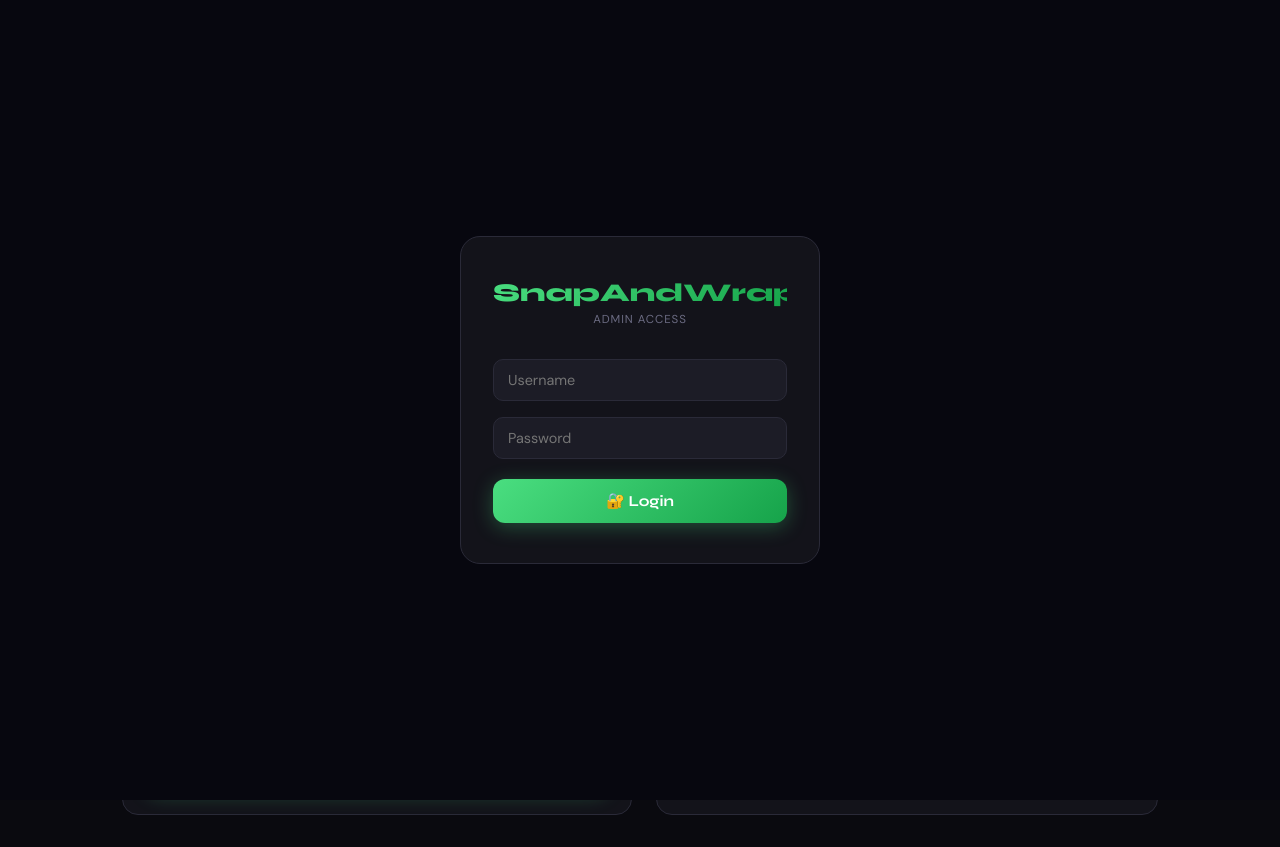
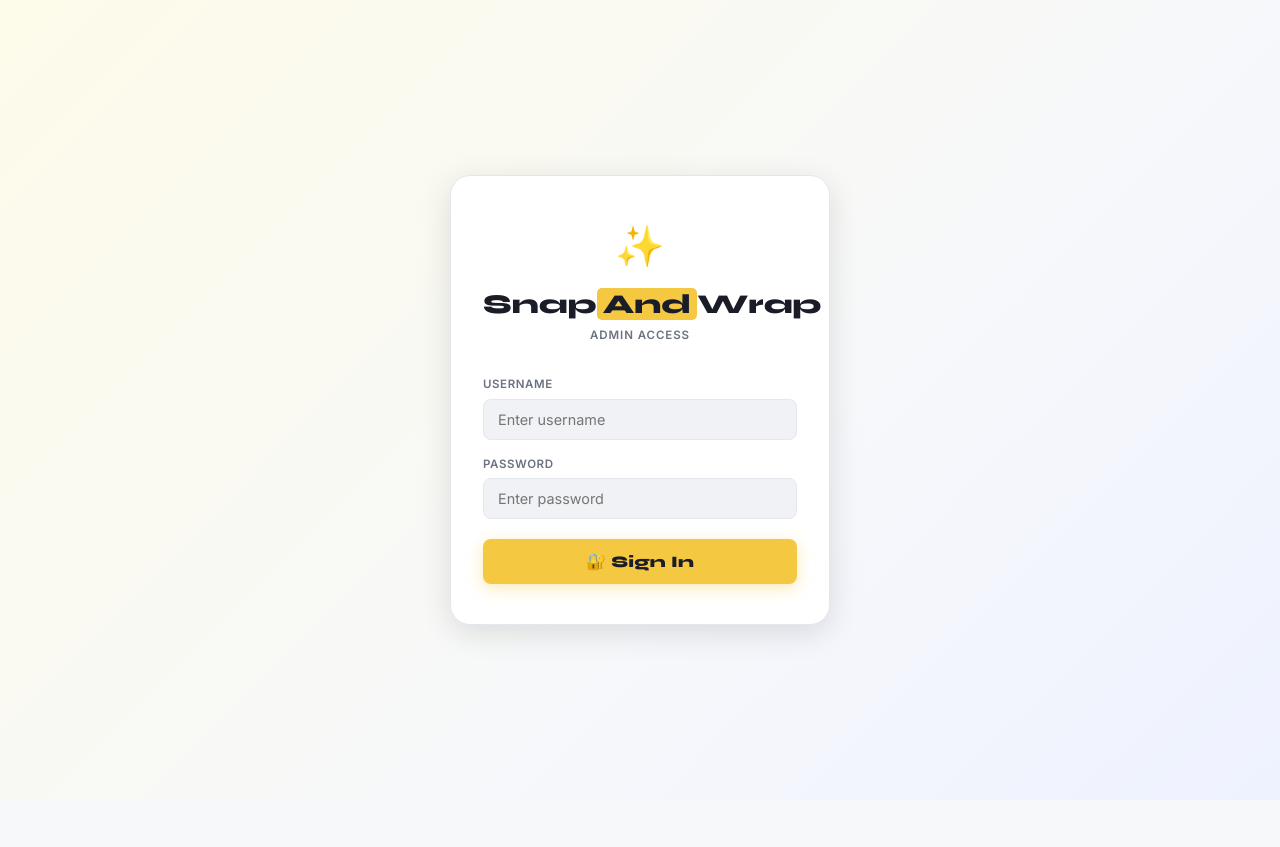
Before and after one commit to clientweb35-dotcom/Clientweb35, a plain HTML site: page admin.html in a window 1280 px wide. Drawn offline with Linux system fonts and the light colour scheme; no server answers.

Commit message:
Update admin.html

```diff
--- a/admin.html
+++ b/admin.html
@@ -9,127 +9,255 @@
 <script src="firebase-config.js"></script>
 <script src="https://cdnjs.cloudflare.com/ajax/libs/qrcodejs/1.0.0/qrcode.min.js"></script>
 <script src="https://cdn.jsdelivr.net/npm/mind-ar@1.2.5/dist/mindar-image.prod.js" type="module"></script>
-<link href="https://fonts.googleapis.com/css2?family=Syne:wght@700;800&family=DM+Sans:wght@400;500;600&display=swap" rel="stylesheet">
+<link href="https://fonts.googleapis.com/css2?family=Syne:wght@700;800&family=DM+Sans:wght@400;500;600&family=Inter:wght@400;500;600;700&display=swap" rel="stylesheet">
 <style>
+/* ── RESET ── */
 *{margin:0;padding:0;box-sizing:border-box}
-body{background:#0a0a0f;color:#f0f0f8;font-family:'DM Sans',sans-serif;min-height:100vh}
-header{padding:1.2rem 2rem;border-bottom:1px solid #2a2a38;display:flex;align-items:center;justify-content:space-between;background:#13131a}
-.logo{font-family:'Syne',sans-serif;font-size:1.4rem;font-weight:800;background:linear-gradient(135deg,#4ade80,#16a34a);-webkit-background-clip:text;-webkit-text-fill-color:transparent}
-.logo small{font-size:0.7rem;font-family:'DM Sans',sans-serif;font-weight:400;-webkit-text-fill-color:#6b6b82;display:block}
-.stats{display:flex;gap:1.5rem;text-align:right}
-.snum{font-family:'Syne',sans-serif;font-size:1.4rem;font-weight:700;color:#4ade80}
-.slbl{font-size:0.7rem;color:#6b6b82;text-transform:uppercase}
-.wrap{max-width:1100px;margin:0 auto;padding:2rem}
+
+/* ── TOKENS ── */
+:root{
+  --brand:#F5C842;
+  --brand-dark:#D4A800;
+  --brand-light:#FFF8DC;
+  --bg:#F7F8FA;
+  --surface:#FFFFFF;
+  --surface2:#F0F2F5;
+  --border:#E4E7EE;
+  --text:#1A1D27;
+  --text-muted:#6B7280;
+  --text-light:#9CA3AF;
+  --green:#16A34A;
+  --green-bg:#F0FDF4;
+  --red:#DC2626;
+  --red-bg:#FEF2F2;
+  --shadow-sm:0 1px 3px rgba(0,0,0,.06),0 1px 2px rgba(0,0,0,.04);
+  --shadow:0 4px 16px rgba(0,0,0,.08);
+  --shadow-lg:0 8px 32px rgba(0,0,0,.12);
+  --radius:14px;
+  --radius-sm:8px;
+  --radius-lg:20px;
+}
+
+/* ── BASE ── */
+body{background:var(--bg);color:var(--text);font-family:'Inter','DM Sans',sans-serif;min-height:100vh;font-size:14px;line-height:1.5}
+
+/* ── HEADER ── */
+header{
+  padding:0 2rem;height:64px;border-bottom:1px solid var(--border);
+  display:flex;align-items:center;justify-content:space-between;
+  background:var(--surface);box-shadow:var(--shadow-sm);position:sticky;top:0;z-index:50;
+}
+.logo{font-family:'Syne',sans-serif;font-size:1.25rem;font-weight:800;color:var(--text);display:flex;align-items:center;gap:10px}
+.logo-badge{background:var(--brand);color:var(--text);font-size:0.6rem;font-family:'Inter',sans-serif;font-weight:700;padding:2px 7px;border-radius:30px;text-transform:uppercase;letter-spacing:.06em;vertical-align:middle}
+.logo small{font-size:0.68rem;font-family:'Inter',sans-serif;font-weight:500;color:var(--text-muted);display:block;margin-top:1px}
+
+.stats{display:flex;gap:8px}
+.stat-pill{background:var(--surface2);border:1px solid var(--border);border-radius:30px;padding:6px 16px;display:flex;align-items:center;gap:8px}
+.snum{font-family:'Syne',sans-serif;font-size:1.1rem;font-weight:800;color:var(--text)}
+.slbl{font-size:0.68rem;color:var(--text-muted);text-transform:uppercase;letter-spacing:.05em;font-weight:500}
+
+/* ── LAYOUT ── */
+.wrap{max-width:1160px;margin:0 auto;padding:2rem 1.5rem}
 .grid{display:grid;grid-template-columns:1fr 1fr;gap:1.5rem}
-@media(max-width:700px){.grid{grid-template-columns:1fr}}
-.card{background:#13131a;border:1px solid #2a2a38;border-radius:16px;padding:1.5rem}
-.ctitle{font-family:'Syne',sans-serif;font-size:1rem;font-weight:700;margin-bottom:1.2rem;padding-left:10px;border-left:4px solid #4ade80}
-.lbl{font-size:0.78rem;color:#6b6b82;text-transform:uppercase;letter-spacing:.04em;display:block;margin-bottom:5px}
-.inp{width:100%;padding:10px 14px;background:#1c1c26;border:1px solid #2a2a38;border-radius:10px;color:#f0f0f8;font-size:0.9rem;outline:none;margin-bottom:1rem;font-family:'DM Sans',sans-serif}
-.inp:focus{border-color:#4ade80}
+@media(max-width:720px){.grid{grid-template-columns:1fr}.stats{display:none}}
 
-/* FILE UPLOAD - simplest possible approach */
+/* ── HOWTO BANNER ── */
+.howto{
+  background:var(--brand-light);border:1.5px solid var(--brand);border-radius:var(--radius);
+  padding:1rem 1.25rem;margin-bottom:1.5rem;display:flex;gap:1rem;align-items:flex-start;
+  counter-reset:step;
+}
+.howto-icon{font-size:1.4rem;flex-shrink:0;margin-top:2px}
+.howto-body{}
+.howto-title{font-size:0.8rem;font-weight:700;color:var(--brand-dark);text-transform:uppercase;letter-spacing:.06em;margin-bottom:6px}
+.howto-steps{display:flex;flex-direction:column;gap:4px}
+.howto-step{font-size:0.8rem;color:#555;padding-left:1.3rem;position:relative;line-height:1.5}
+.howto-step::before{content:counter(step);counter-increment:step;position:absolute;left:0;color:var(--brand-dark);font-weight:800}
+a.hlink{color:var(--brand-dark);text-decoration:underline;font-weight:600}
+
+/* ── CARD ── */
+.card{
+  background:var(--surface);border:1px solid var(--border);border-radius:var(--radius);
+  padding:1.5rem;box-shadow:var(--shadow-sm);
+}
+.ctitle{
+  font-family:'Syne',sans-serif;font-size:0.95rem;font-weight:800;
+  color:var(--text);margin-bottom:1.25rem;display:flex;align-items:center;gap:8px;
+}
+.ctitle::before{content:'';width:4px;height:18px;background:var(--brand);border-radius:2px;display:inline-block;flex-shrink:0}
+
+/* ── FORM FIELDS ── */
+.lbl{font-size:0.72rem;color:var(--text-muted);font-weight:600;text-transform:uppercase;letter-spacing:.05em;display:block;margin-bottom:5px}
+.inp{
+  width:100%;padding:10px 13px;background:var(--surface2);border:1.5px solid var(--border);
+  border-radius:var(--radius-sm);color:var(--text);font-size:0.88rem;outline:none;
+  margin-bottom:1rem;font-family:'Inter','DM Sans',sans-serif;transition:border-color .15s,box-shadow .15s;
+}
+.inp:focus{border-color:var(--brand);box-shadow:0 0 0 3px rgba(245,200,66,.18);background:var(--surface)}
+.inp[readonly]{color:var(--text-muted);background:var(--surface2)}
+
+/* ── FILE UPLOAD ── */
 .fgroup{margin-bottom:1rem}
 .fgroup .lbl{margin-bottom:6px}
-.frow{display:flex;align-items:center;gap:8px;background:#1c1c26;border:1px solid #2a2a38;border-radius:10px;padding:8px 12px}
-.frow.done{border-color:#22c55e}
-.ficon{font-size:1.3rem;flex-shrink:0}
-.fname{flex:1;font-size:0.82rem;color:#6b6b82;overflow:hidden;text-overflow:ellipsis;white-space:nowrap}
-.fname.ok{color:#22c55e}
-.mindstatus{display:flex;align-items:center;gap:6px;font-size:0.76rem;color:#6b6b82;margin-top:6px;padding-left:2px}
-.mindstatus.working{color:#4ade80}
+.frow{
+  display:flex;align-items:center;gap:8px;background:var(--surface2);
+  border:1.5px solid var(--border);border-radius:var(--radius-sm);padding:8px 12px;
+  transition:border-color .2s;
+}
+.frow.done{border-color:var(--green);background:var(--green-bg)}
+.ficon{font-size:1.2rem;flex-shrink:0}
+.fname{flex:1;font-size:0.8rem;color:var(--text-muted);overflow:hidden;text-overflow:ellipsis;white-space:nowrap}
+.fname.ok{color:var(--green);font-weight:500}
+
+.mindstatus{display:flex;align-items:center;gap:6px;font-size:0.75rem;color:var(--text-muted);margin-top:6px;padding-left:2px}
+.mindstatus.working{color:#D97706}
 .mindstatus.working span:first-child{display:inline-block;animation:spinTxt 1s linear infinite}
-.mindstatus.ok{color:#22c55e}
-.mindstatus.err{color:#f87171}
+.mindstatus.ok{color:var(--green);font-weight:500}
+.mindstatus.err{color:var(--red)}
 @keyframes spinTxt{to{transform:rotate(360deg)}}
-/* The actual file input - visible, styled as a button */
+
 .finput{
-  padding:5px 12px;border-radius:8px;border:1px solid #4ade80;
-  background:transparent;color:#4ade80;font-size:0.75rem;
-  cursor:pointer;font-family:'DM Sans',sans-serif;flex-shrink:0;
-  /* Override default file input styling */
-  width:auto;
+  padding:5px 12px;border-radius:6px;border:1.5px solid var(--brand);
+  background:transparent;color:var(--brand-dark);font-size:0.74rem;
+  cursor:pointer;font-family:'Inter','DM Sans',sans-serif;flex-shrink:0;width:auto;
+  font-weight:600;
 }
 .finput::file-selector-button{
-  padding:4px 10px;border-radius:6px;border:none;
-  background:linear-gradient(135deg,#4ade80,#16a34a);
-  color:#fff;font-size:0.75rem;cursor:pointer;
-  font-family:'DM Sans',sans-serif;margin-right:6px;
+  padding:4px 10px;border-radius:5px;border:none;
+  background:var(--brand);color:var(--text);font-size:0.74rem;font-weight:700;
+  cursor:pointer;font-family:'Inter','DM Sans',sans-serif;margin-right:6px;
 }
 .finput::-webkit-file-upload-button{
-  padding:4px 10px;border-radius:6px;border:none;
-  background:linear-gradient(135deg,#4ade80,#16a34a);
-  color:#fff;font-size:0.75rem;cursor:pointer;
-  font-family:'DM Sans',sans-serif;margin-right:6px;
+  padding:4px 10px;border-radius:5px;border:none;
+  background:var(--brand);color:var(--text);font-size:0.74rem;font-weight:700;
+  cursor:pointer;font-family:'Inter','DM Sans',sans-serif;margin-right:6px;
 }
 
+/* ── PROGRESS ── */
 .pbar{display:none;margin-bottom:1rem}
-.plbl{font-size:0.75rem;color:#6b6b82;margin-bottom:5px}
-.pbg{height:6px;background:#2a2a38;border-radius:3px;overflow:hidden}
-.pfill{height:100%;background:linear-gradient(90deg,#4ade80,#16a34a);width:0%;transition:width .3s;border-radius:3px}
+.plbl{font-size:0.73rem;color:var(--text-muted);margin-bottom:5px;font-weight:500}
+.pbg{height:6px;background:var(--surface2);border-radius:3px;overflow:hidden;border:1px solid var(--border)}
+.pfill{height:100%;background:linear-gradient(90deg,var(--brand),var(--brand-dark));width:0%;transition:width .3s;border-radius:3px}
 
-.sbtn{width:100%;padding:13px;border:none;border-radius:12px;font-family:'Syne',sans-serif;font-size:0.95rem;font-weight:700;cursor:pointer;background:linear-gradient(135deg,#4ade80,#16a34a);color:#fff;box-shadow:0 4px 20px rgba(74,222,128,.3)}
-.sbtn:disabled{opacity:.4;cursor:not-allowed}
-.smsg{padding:10px 14px;border-radius:10px;font-size:0.85rem;margin-top:10px;display:none}
-.smsg.ok{background:#052e16;color:#22c55e;border:1px solid #166534}
-.smsg.err{background:#2d0a0a;color:#f87171;border:1px solid #7f1d1d}
-.smsg.ld{background:#102818;color:#4ade80;border:1px solid #14532d}
+/* ── SUBMIT BUTTON ── */
+.sbtn{
+  width:100%;padding:13px;border:none;border-radius:var(--radius-sm);
+  font-family:'Syne',sans-serif;font-size:0.95rem;font-weight:800;cursor:pointer;
+  background:var(--brand);color:var(--text);
+  box-shadow:0 4px 16px rgba(245,200,66,.35);
+  transition:background .15s,box-shadow .15s,transform .1s;
+  letter-spacing:.01em;
+}
+.sbtn:hover{background:var(--brand-dark);box-shadow:0 6px 20px rgba(245,200,66,.45);transform:translateY(-1px)}
+.sbtn:active{transform:translateY(0)}
+.sbtn:disabled{opacity:.45;cursor:not-allowed;transform:none}
 
-.htable{width:100%;border-collapse:collapse;font-size:0.83rem}
-.htable th{padding:9px 12px;text-align:left;color:#6b6b82;font-size:0.72rem;text-transform:uppercase;border-bottom:1px solid #2a2a38;font-weight:500}
-.htable td{padding:11px 12px;border-bottom:1px solid #2a2a38;vertical-align:middle}
+/* ── STATUS MESSAGES ── */
+.smsg{padding:10px 14px;border-radius:var(--radius-sm);font-size:0.84rem;margin-top:10px;display:none;font-weight:500}
+.smsg.ok{background:var(--green-bg);color:var(--green);border:1.5px solid #BBF7D0}
+.smsg.err{background:var(--red-bg);color:var(--red);border:1.5px solid #FECACA}
+.smsg.ld{background:#FFFBEB;color:#92400E;border:1.5px solid #FDE68A}
+
+/* ── TABLE ── */
+.htable{width:100%;border-collapse:collapse;font-size:0.82rem}
+.htable th{
+  padding:9px 12px;text-align:left;color:var(--text-muted);font-size:0.69rem;
+  text-transform:uppercase;letter-spacing:.06em;font-weight:700;
+  background:var(--surface2);border-bottom:1px solid var(--border);
+}
+.htable th:first-child{border-radius:var(--radius-sm) 0 0 0}
+.htable th:last-child{border-radius:0 var(--radius-sm) 0 0}
+.htable td{padding:11px 12px;border-bottom:1px solid var(--border);vertical-align:middle;color:var(--text)}
 .htable tr:last-child td{border-bottom:none}
-.htable tr:hover td{background:#1c1c26}
-.qbtn{padding:5px 10px;border-radius:8px;border:1px solid #4ade80;background:transparent;color:#4ade80;font-size:0.75rem;cursor:pointer;font-family:'DM Sans',sans-serif}
-.dbtn{padding:4px 9px;border-radius:8px;border:1px solid #7f1d1d;background:transparent;color:#f87171;font-size:0.72rem;cursor:pointer;font-family:'DM Sans',sans-serif;margin-left:4px}
-.empty{text-align:center;padding:2.5rem;color:#6b6b82;font-size:0.88rem}
+.htable tbody tr:hover td{background:#F9FAFB}
 
-.modal{display:none;position:fixed;inset:0;background:rgba(0,0,0,.85);z-index:100;align-items:center;justify-content:center}
+.qbtn{
+  padding:5px 11px;border-radius:6px;border:none;
+  background:var(--brand);color:var(--text);font-size:0.73rem;cursor:pointer;
+  font-family:'Inter','DM Sans',sans-serif;font-weight:700;
+  transition:background .15s;
+}
+.qbtn:hover{background:var(--brand-dark)}
+.dbtn{
+  padding:4px 9px;border-radius:6px;border:1.5px solid #FECACA;background:transparent;
+  color:var(--red);font-size:0.71rem;cursor:pointer;
+  font-family:'Inter','DM Sans',sans-serif;font-weight:600;margin-left:4px;
+  transition:background .15s;
+}
+.dbtn:hover{background:var(--red-bg)}
+.empty{text-align:center;padding:3rem 1rem;color:var(--text-muted);font-size:0.88rem}
+.empty::before{content:'📭';display:block;font-size:2rem;margin-bottom:.75rem}
+
+/* ── QR MODAL ── */
+.modal{display:none;position:fixed;inset:0;background:rgba(15,15,25,.55);backdrop-filter:blur(4px);z-index:100;align-items:center;justify-content:center;padding:1rem}
 .modal.open{display:flex}
-.mbox{background:#13131a;border:1px solid #2a2a38;border-radius:20px;padding:2rem;text-align:center;max-width:320px;width:90%}
-.mtitle{font-family:'Syne',sans-serif;font-weight:700;font-size:1.1rem;margin-bottom:4px}
-.msub{font-size:0.78rem;color:#6b6b82;margin-bottom:1.2rem}
-#qrc{margin:0 auto 1rem;background:#fff;padding:12px;border-radius:12px;display:inline-block}
-.mlink{font-size:0.7rem;color:#4ade80;word-break:break-all;background:#1c1c26;padding:7px 10px;border-radius:8px;margin-bottom:10px;cursor:pointer;border:1px solid #2a2a38;display:block}
-.mcls{padding:8px 20px;border-radius:10px;border:1px solid #2a2a38;background:transparent;color:#6b6b82;cursor:pointer;font-family:'DM Sans',sans-serif;font-size:0.85rem;margin-top:6px}
+.mbox{
+  background:var(--surface);border:1px solid var(--border);border-radius:var(--radius-lg);
+  padding:2rem;text-align:center;max-width:340px;width:100%;
+  box-shadow:var(--shadow-lg);
+}
+.mbox-header{margin-bottom:1.25rem}
+.mtitle{font-family:'Syne',sans-serif;font-weight:800;font-size:1.15rem;margin-bottom:3px;color:var(--text)}
+.msub{font-size:0.77rem;color:var(--text-muted);font-family:'Inter',sans-serif}
+#qrc{margin:0 auto 1rem;background:#fff;padding:12px;border-radius:12px;display:inline-block;border:1px solid var(--border)}
+.mlink{
+  font-size:0.7rem;color:var(--brand-dark);word-break:break-all;
+  background:var(--brand-light);padding:8px 10px;border-radius:var(--radius-sm);
+  margin-bottom:10px;cursor:pointer;border:1.5px solid var(--brand);display:block;
+  font-weight:600;transition:background .15s;
+}
+.mlink:hover{background:#FFF0A0}
+.whatsapp-hint{font-size:0.71rem;color:var(--text-muted);margin-bottom:12px;background:var(--green-bg);padding:6px 10px;border-radius:6px;border:1px solid #BBF7D0}
+.mcls{
+  padding:9px 22px;border-radius:var(--radius-sm);border:1.5px solid var(--border);
+  background:transparent;color:var(--text-muted);cursor:pointer;
+  font-family:'Inter','DM Sans',sans-serif;font-size:0.85rem;font-weight:600;
+  transition:background .15s,color .15s;
+}
+.mcls:hover{background:var(--surface2);color:var(--text)}
 
-.howto{background:#1c1c26;border:1px solid #2a2a38;border-radius:12px;padding:1rem 1.2rem;margin-bottom:1.5rem}
-.howto-title{font-size:0.82rem;font-weight:600;color:#4ade80;margin-bottom:8px}
-.howto-step{font-size:0.8rem;color:#6b6b82;margin-bottom:5px;padding-left:1rem;position:relative;line-height:1.5}
-.howto-step::before{content:counter(step);counter-increment:step;position:absolute;left:0;color:#4ade80;font-weight:700}
-.howto{counter-reset:step}
-a.hlink{color:#4ade80;text-decoration:none;font-weight:600}
-
-/* LOGIN SCREEN */
+/* ── LOGIN SCREEN ── */
 #login-screen{
-  position:fixed;inset:0;z-index:99999;background:#07070f;
+  position:fixed;inset:0;z-index:99999;
+  background:linear-gradient(135deg,#FDFBE9 0%,#F7F8FA 60%,#EEF2FF 100%);
   display:flex;align-items:center;justify-content:center;padding:1.5rem;
 }
 #login-screen.hide{display:none}
 .lbox{
-  background:#13131a;border:1px solid #2a2a38;border-radius:20px;
-  padding:2.5rem 2rem;width:100%;max-width:360px;text-align:center;
+  background:var(--surface);border:1px solid var(--border);border-radius:var(--radius-lg);
+  padding:2.5rem 2rem;width:100%;max-width:380px;text-align:center;
+  box-shadow:var(--shadow-lg);
 }
-.lbox .brand{font-family:'Syne',sans-serif;font-size:1.6rem;font-weight:800;
-  background:linear-gradient(135deg,#4ade80,#16a34a);
-  -webkit-background-clip:text;-webkit-text-fill-color:transparent;margin-bottom:4px}
-.lbox .ltag{font-size:0.72rem;color:#6b6b82;letter-spacing:.08em;text-transform:uppercase;margin-bottom:2rem}
+.login-logo-wrap{margin-bottom:1.5rem}
+.login-emoji{font-size:2.5rem;margin-bottom:.5rem;display:block}
+.lbox .brand{
+  font-family:'Syne',sans-serif;font-size:1.7rem;font-weight:800;color:var(--text);
+  margin-bottom:2px;
+}
+.lbox .brand span{
+  background:var(--brand);padding:0 6px;border-radius:5px;display:inline;
+}
+.lbox .ltag{font-size:0.72rem;color:var(--text-muted);letter-spacing:.08em;text-transform:uppercase;margin-bottom:2rem;font-weight:600}
+.linp-wrap{text-align:left;margin-bottom:1rem}
+.linp-wrap .lbl{margin-bottom:5px}
 .linp{
-  width:100%;padding:11px 14px;background:#1c1c26;border:1px solid #2a2a38;
-  border-radius:10px;color:#f0f0f8;font-size:0.9rem;outline:none;
-  margin-bottom:1rem;font-family:'DM Sans',sans-serif;text-align:left;
+  width:100%;padding:11px 14px;background:var(--surface2);border:1.5px solid var(--border);
+  border-radius:var(--radius-sm);color:var(--text);font-size:0.9rem;outline:none;
+  font-family:'Inter','DM Sans',sans-serif;transition:border-color .15s,box-shadow .15s;
 }
-.linp:focus{border-color:#4ade80}
+.linp:focus{border-color:var(--brand);box-shadow:0 0 0 3px rgba(245,200,66,.2);background:var(--surface)}
 .lbtn{
-  width:100%;padding:13px;border:none;border-radius:12px;
-  font-family:'Syne',sans-serif;font-size:0.95rem;font-weight:700;
-  cursor:pointer;background:linear-gradient(135deg,#4ade80,#16a34a);
-  color:#fff;box-shadow:0 4px 20px rgba(74,222,128,.3);margin-top:4px;
+  width:100%;padding:13px;border:none;border-radius:var(--radius-sm);
+  font-family:'Syne',sans-serif;font-size:1rem;font-weight:800;
+  cursor:pointer;background:var(--brand);color:var(--text);
+  box-shadow:0 4px 16px rgba(245,200,66,.4);margin-top:4px;
+  transition:background .15s,box-shadow .15s,transform .1s;letter-spacing:.01em;
 }
+.lbtn:hover{background:var(--brand-dark);box-shadow:0 6px 24px rgba(245,200,66,.5);transform:translateY(-1px)}
 .lerr{
-  margin-top:10px;padding:9px 14px;border-radius:10px;
-  background:#2d0a0a;color:#f87171;border:1px solid #7f1d1d;
-  font-size:0.82rem;display:none;
+  margin-top:10px;padding:9px 14px;border-radius:var(--radius-sm);
+  background:var(--red-bg);color:var(--red);border:1.5px solid #FECACA;
+  font-size:0.82rem;display:none;font-weight:500;
 }
 </style>
 </head>
@@ -137,29 +265,56 @@
 <!-- LOGIN SCREEN -->
 <div id="login-screen">
   <div class="lbox">
-    <div class="brand">SnapAndWrap</div>
-    <div class="ltag">Admin Access</div>
-    <input class="linp" type="text" id="l-user" placeholder="Username" autocomplete="username">
-    <input class="linp" type="password" id="l-pass" placeholder="Password" autocomplete="current-password">
-    <button class="lbtn" onclick="doLogin()">🔐 Login</button>
+    <div class="login-logo-wrap">
+      <span class="login-emoji">✨</span>
+      <div class="brand">Snap<span>And</span>Wrap</div>
+      <div class="ltag">Admin Access</div>
+    </div>
+    <div class="linp-wrap">
+      <span class="lbl">Username</span>
+      <input class="linp" type="text" id="l-user" placeholder="Enter username" autocomplete="username">
+    </div>
+    <div class="linp-wrap">
+      <span class="lbl">Password</span>
+      <input class="linp" type="password" id="l-pass" placeholder="Enter password" autocomplete="current-password">
+    </div>
+    <button class="lbtn" onclick="doLogin()">🔐 Sign In</button>
     <div class="lerr" id="l-err">Incorrect username or password.</div>
   </div>
 </div>
 
 <header>
-  <div class="logo">SnapAndWrap <small>Admin Dashboard</small></div>
+  <div class="logo">
+    SnapAndWrap <span class="logo-badge">Admin</span>
+    <small>Dashboard</small>
+  </div>
   <div class="stats">
-    <div><div class="snum" id="total-orders">0</div><div class="slbl">Orders</div></div>
-    <div><div class="snum" id="total-scans">0</div><div class="slbl">Scans</div></div>
+    <div class="stat-pill">
+      <div>
+        <div class="snum" id="total-orders">0</div>
+        <div class="slbl">Orders</div>
+      </div>
+    </div>
+    <div class="stat-pill">
+      <div>
+        <div class="snum" id="total-scans">0</div>
+        <div class="slbl">Scans</div>
+      </div>
+    </div>
   </div>
 </header>
 
 <div class="wrap">
   <div class="howto">
-    <div class="howto-title">📋 How to add each order</div>
-    <div class="howto-step">Fill form below → select frame photo (AR tracker auto-generates) + video → click Add Order</div>
-    <div class="howto-step">Wait for the green "AR tracker ready" check before submitting</div>
-    <div class="howto-step">QR generated → screenshot → send to customer via WhatsApp</div>
+    <div class="howto-icon">📋</div>
+    <div class="howto-body">
+      <div class="howto-title">How to add each order</div>
+      <div class="howto-steps">
+        <div class="howto-step">Fill the form below → select frame photo (AR tracker auto-generates) + video → click Add Order</div>
+        <div class="howto-step">Wait for the green "AR tracker ready" check before submitting</div>
+        <div class="howto-step">QR generated → screenshot → send to customer via WhatsApp</div>
+      </div>
+    </div>
   </div>
 
   <div class="grid">
@@ -173,7 +328,7 @@
       <input class="inp" type="tel" id="f-phone" placeholder="e.g. 9876543210">
 
       <span class="lbl">Order ID</span>
-      <input class="inp" type="text" id="f-oid" readonly style="color:#6b6b82">
+      <input class="inp" type="text" id="f-oid" readonly style="color:var(--text-muted)">
 
       <div class="fgroup">
         <span class="lbl">Frame Photo (JPG/PNG)</span>
@@ -215,11 +370,13 @@
 
 <div class="modal" id="qr-modal">
   <div class="mbox">
-    <div class="mtitle" id="m-name"></div>
-    <div class="msub" id="m-oid"></div>
+    <div class="mbox-header">
+      <div class="mtitle" id="m-name"></div>
+      <div class="msub" id="m-oid"></div>
+    </div>
     <div id="qrc"></div>
     <div class="mlink" id="m-link" onclick="copyLink()"></div>
-    <div style="font-size:0.72rem;color:#6b6b82;margin-bottom:10px">📱 Screenshot → send via WhatsApp</div>
+    <div class="whatsapp-hint">📱 Screenshot this QR → send via WhatsApp</div>
     <button class="mcls" onclick="document.getElementById('qr-modal').classList.remove('open')">Close</button>
   </div>
 </div>
@@ -485,8 +642,8 @@
   list.forEach(o=>{
     const lk=base+'?order='+o.orderId;
     h+=`<tr>
-      <td><b>${o.customerName}</b><br><span style="font-size:.72rem;color:#6b6b82">${o.phone}</span></td>
-      <td style="font-family:monospace;font-size:.75rem;color:#6b6b82">${o.orderId}</td>
+      <td><b style="color:var(--text)">${o.customerName}</b><br><span style="font-size:.72rem;color:var(--text-muted)">${o.phone}</span></td>
+      <td style="font-family:monospace;font-size:.75rem;color:var(--text-muted)">${o.orderId}</td>
       <td>👁 ${o.scanCount||0}</td>
       <td>${o.videoURL?'✅':'❌'}</td>
       <td>
```
